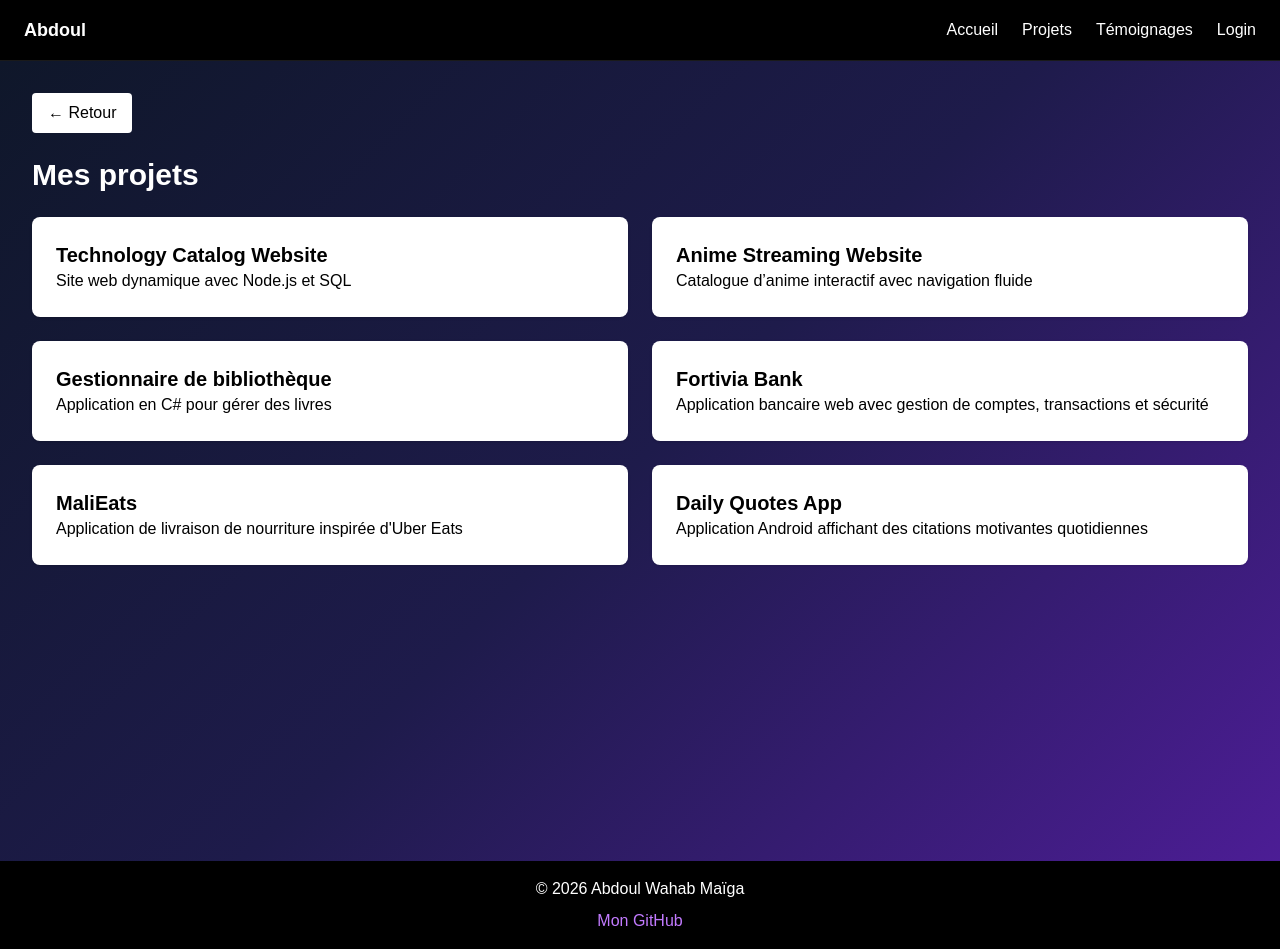
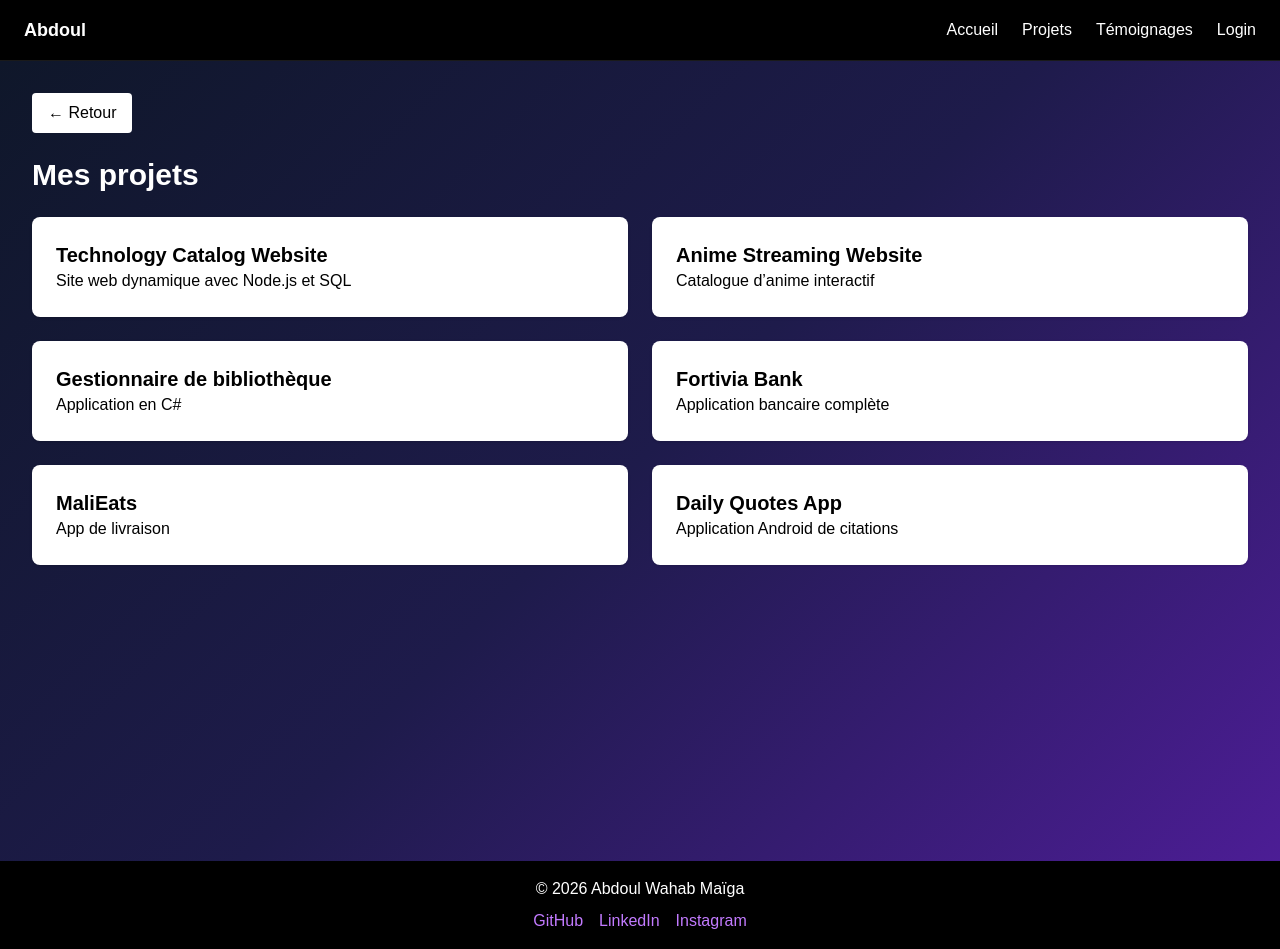
Before and after one commit to Abdoul-667/portfolio-abdoul, a Next.js app: page /projects in a window 1280 px wide. Built offline with nearby package versions, Linux system fonts and the light colour scheme.

Commit message:
Add project details navigation, social links, and form validation

```diff
--- a/app/components/Footer.tsx
+++ b/app/components/Footer.tsx
@@ -3,13 +3,31 @@ export default function Footer() {
     <footer className="bg-black text-white text-center py-4">
       <p className="mb-2">© 2026 Abdoul Wahab Maïga</p>
 
+      <div className="flex justify-center gap-4">
         <a
           href="https://github.com/Abdoul-667"
           target="_blank"
           className="text-purple-400 hover:underline"
         >
-        Mon GitHub
+          GitHub
         </a>
+
+        <a
+          href="https://www.linkedin.com/in/abdoul-wahab-maiga-b45666384/"
+          target="_blank"
+          className="text-purple-400 hover:underline"
+        >
+          LinkedIn
+        </a>
+
+        <a
+          href="https://www.instagram.com/wahab4real_"
+          target="_blank"
+          className="text-purple-400 hover:underline"
+        >
+          Instagram
+        </a>
+      </div>
     </footer>
   );
 }
--- a/app/login/page.tsx
+++ b/app/login/page.tsx
@@ -13,6 +13,11 @@ export default function LoginPage() {
   const handleSubmit = async (e: any) => {
     e.preventDefault();
 
+    if (!email || !password) {
+      setMessage("Tous les champs sont requis");
+      return;
+    }
+
     const res = await fetch("/api/auth/login", {
       method: "POST",
       headers: {
@@ -27,12 +32,12 @@ export default function LoginPage() {
       login();
       router.push("/");
     } else {
-      setMessage(data.error || "Erreur");
+      setMessage(data.error || "Identifiants incorrects");
     }
   };
 
   return (
-    <div className="min-h-screen flex items-center justify-center bg-gradient-to-br from-[#0f172a] via-[#1e1b4b] to-[#4c1d95]">
+    <div className="min-h-screen flex items-center justify-center main-bg">
 
       <form
         onSubmit={handleSubmit}
@@ -57,7 +62,7 @@ export default function LoginPage() {
           onChange={(e) => setPassword(e.target.value)}
         />
 
-        <button className="bg-[#1e1b4b] text-white py-4 rounded font-semibold text-lg">
+        <button className="bg-[#1e1b4b] text-white py-4 rounded font-semibold">
           Se connecter
         </button>
 
--- a/app/projects/page.tsx
+++ b/app/projects/page.tsx
@@ -5,28 +5,34 @@ import Link from "next/link";
 export default function ProjectsPage() {
   const projects = [
     {
+      id: 1,
       title: "Technology Catalog Website",
       description: "Site web dynamique avec Node.js et SQL",
     },
     {
+      id: 2,
       title: "Anime Streaming Website",
-      description: "Catalogue d’anime interactif avec navigation fluide",
+      description: "Catalogue d’anime interactif",
     },
     {
+      id: 3,
       title: "Gestionnaire de bibliothèque",
-      description: "Application en C# pour gérer des livres",
+      description: "Application en C#",
     },
     {
+      id: 4,
       title: "Fortivia Bank",
-      description: "Application bancaire web avec gestion de comptes, transactions et sécurité",
+      description: "Application bancaire complète",
     },
     {
+      id: 5,
       title: "MaliEats",
-      description: "Application de livraison de nourriture inspirée d'Uber Eats",
+      description: "App de livraison",
     },
     {
+      id: 6,
       title: "Daily Quotes App",
-      description: "Application Android affichant des citations motivantes quotidiennes",
+      description: "Application Android de citations",
     },
   ];
 
@@ -39,14 +45,13 @@ export default function ProjectsPage() {
       <h1 className="text-3xl font-bold mb-6">Mes projets</h1>
 
       <div className="grid md:grid-cols-2 gap-6">
-        {projects.map((p, i) => (
-          <div
-            key={i}
-            className="bg-white text-black p-6 rounded-lg shadow hover:scale-105 transition"
-          >
-            <h2 className="text-xl font-bold">{p.title}</h2>
-            <p>{p.description}</p>
-          </div>
+        {projects.map((p) => (
+          <Link key={p.id} href={`/projects/${p.id}`}>
+            <div className="bg-white text-black p-6 rounded-lg shadow hover:scale-105 transition cursor-pointer">
+              <h2 className="text-xl font-bold">{p.title}</h2>
+              <p>{p.description}</p>
+            </div>
+          </Link>
         ))}
       </div>
     </div>
```
Also changed, not shown: 1 other file (tests, documents, lock files or other folders). Lines whose indentation alone changed are shown as unchanged.
